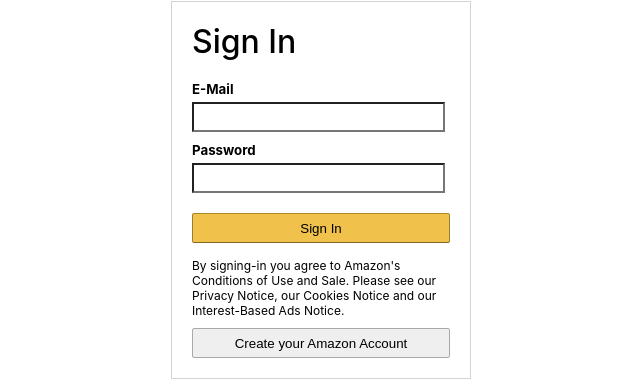
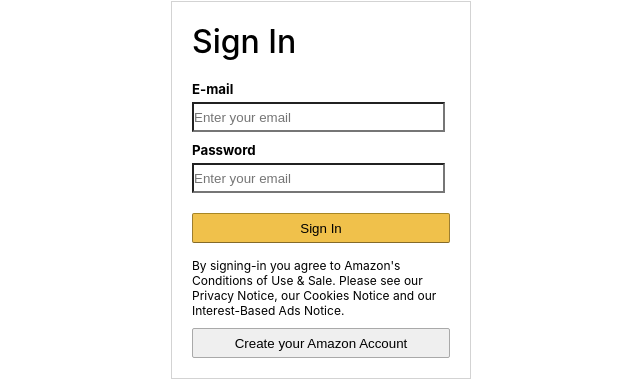
Before and after one commit to SirAndrewDillon/amazon-clone, a React (Create React App) app: page /login in a window 1280 px wide. Shown: the part 118-498 px from the top of the page, without its empty margins (319-959 px from the left). Built offline with nearby package versions, Linux system fonts and the light colour scheme; no server answers.

Commit message:
getting sign in working

```diff
--- a/src/App.js
+++ b/src/App.js
@@ -1,13 +1,37 @@
+import React, { useEffect } from 'react';
 import "./Header.css";
-import React from "react";
 import { BrowserRouter as Router, Switch, Route } from "react-router-dom";
 import "./App.css";
 import Header from "./Header";
 import Home from './Home'
 import Checkout from './Checkout'
 import Login from './Login'
+import { useStateValue } from './StateProvider';
+import {auth} from './firebase'
 
 function App() {
+  const [{ basket }, dispatch] = useStateValue();
+
+  useEffect(() => {
+    const unsubscribe = auth.onAuthStateChanged((authUser) => {
+      if(authUser){
+        dispatch({
+          type: 'SET_USER',
+          user: authUser
+        })
+      }else{
+        dispatch({
+          type: 'SET_USER',
+          user: null
+        })
+      }
+    })
+
+    return () => {
+      unsubscribe();
+    }
+
+  }, [])
   return (
     <Router>
       <div className="App">
--- a/src/Login.js
+++ b/src/Login.js
@@ -1,24 +1,68 @@
-import React from 'react'
+import React, { useState } from 'react'
 import './Login.css'
-import {Link, useHistory} from 'react-router-dom'
+import { Link, useHistory } from 'react-router-dom'
+import { auth } from './firebase'
 
-function Login() {
+const Login = () => {
+    const history = useHistory();
+    const [email, setEmail] = useState('');
+    const [password, setPassword] = useState('');
+
+    const login = (e) => {
+        e.preventDefault();
+        auth.signInWithEmailAndPassword(email, password)
+            .then((auth) => {
+                history.push("/");
+            })
+            .catch(err => alert(err.message));
+    }
+
+    const register = (e) => {
+        e.preventDefault();
+        auth.createUserWithEmailAndPassword(email, password)
+            .then(auth => {
+                history.push("/");
+            })
+            .catch(err => alert(err.message));
+    }
+
     return (
         <div className='login'>
            <Link to='/'>
-               <img className='login__logo' src="https://upload.wikimedia.org/wikipedia/commons/thumb/a/a9/Amazon_logo.svg/1024px-Amazon_logo.svg.png" alt="signin pic"/>
+               <img
+               className='login__logo'
+                src='https://upload.wikimedia.org/wikipedia/commons/a/a9/Amazon_logo.svg'
+                alt='logo'
+               />
            </Link>
-           <div className="login__container">
+           <div className='login__container'>
                <h1>Sign In</h1>
                <form>
-                <h5>E-Mail</h5>
-                <input type="text"/>
-                <h5>Password</h5>
-                <input type="text"/>
-                <button className='login__signInButton'>Sign In</button>
+                   <h5>E-mail</h5>
+                   <input
+                        value={email}
+                        type='email'
+                        placeholder='Enter your email'
+                        required
+                        onChange={e => setEmail(e.target.value)}
+                    />
+
+                   <h5>Password</h5>
+                   <input
+                        value={password}
+                        onChange={e => setPassword(e.target.value)}
+                        type='password'
+                        placeholder='Enter your email'
+                        required
+                    />
+
+                   <button onClick={login} type='submit' className='login__signInButton'>Sign In</button>
                </form>
-               <p>By signing-in you agree to Amazon's Conditions of Use and Sale. Please see our Privacy Notice, our Cookies Notice and our Interest-Based Ads Notice.</p>
-               <button className='login__registerButton'>Create your Amazon Account</button>
+               <p>
+                   By signing-in you agree to Amazon's Conditions of Use & Sale.
+                   Please see our Privacy Notice, our Cookies Notice and our Interest-Based Ads Notice.
+               </p>
+               <button onClick={register} className='login__registerButton'>Create your Amazon Account</button>
            </div>
         </div>
     )
--- a/src/reducer.js
+++ b/src/reducer.js
@@ -23,11 +23,16 @@
 };
 
 export const getBasketTotal = (basket) =>
-basket?.reduce((amount, item) => item.price + amount, 0)
+  basket?.reduce((amount, item) => item.price + amount, 0);
 
 const reducer = (state, action) => {
   console.log(action);
   switch (action.type) {
+    case "SET_USER":
+      return {
+        ...state,
+        user: action.user,
+      };
     case "ADD_TO_BASKET":
       // lOGIC FOR ADDING ITEM TO BASKET
       return {
```
